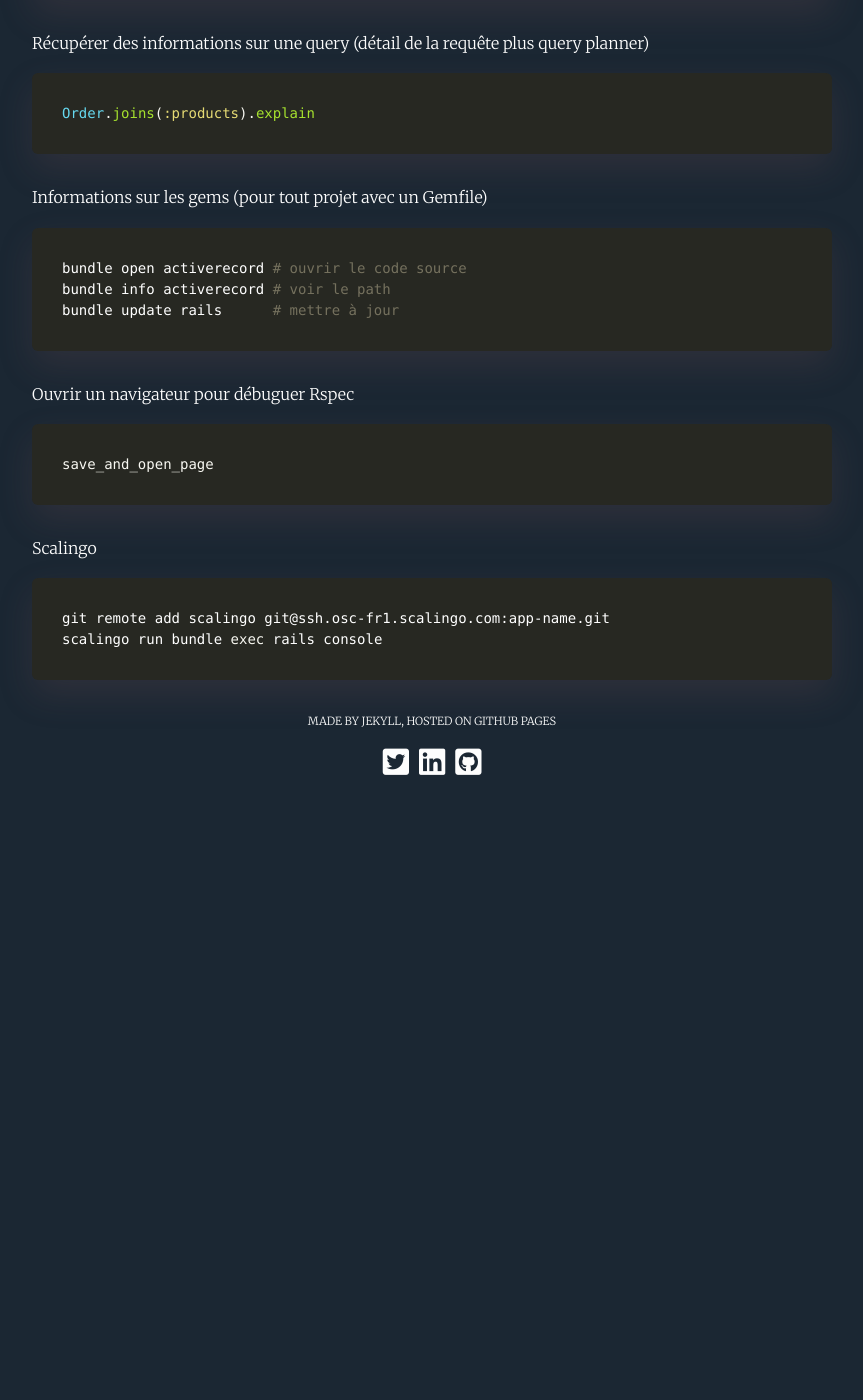
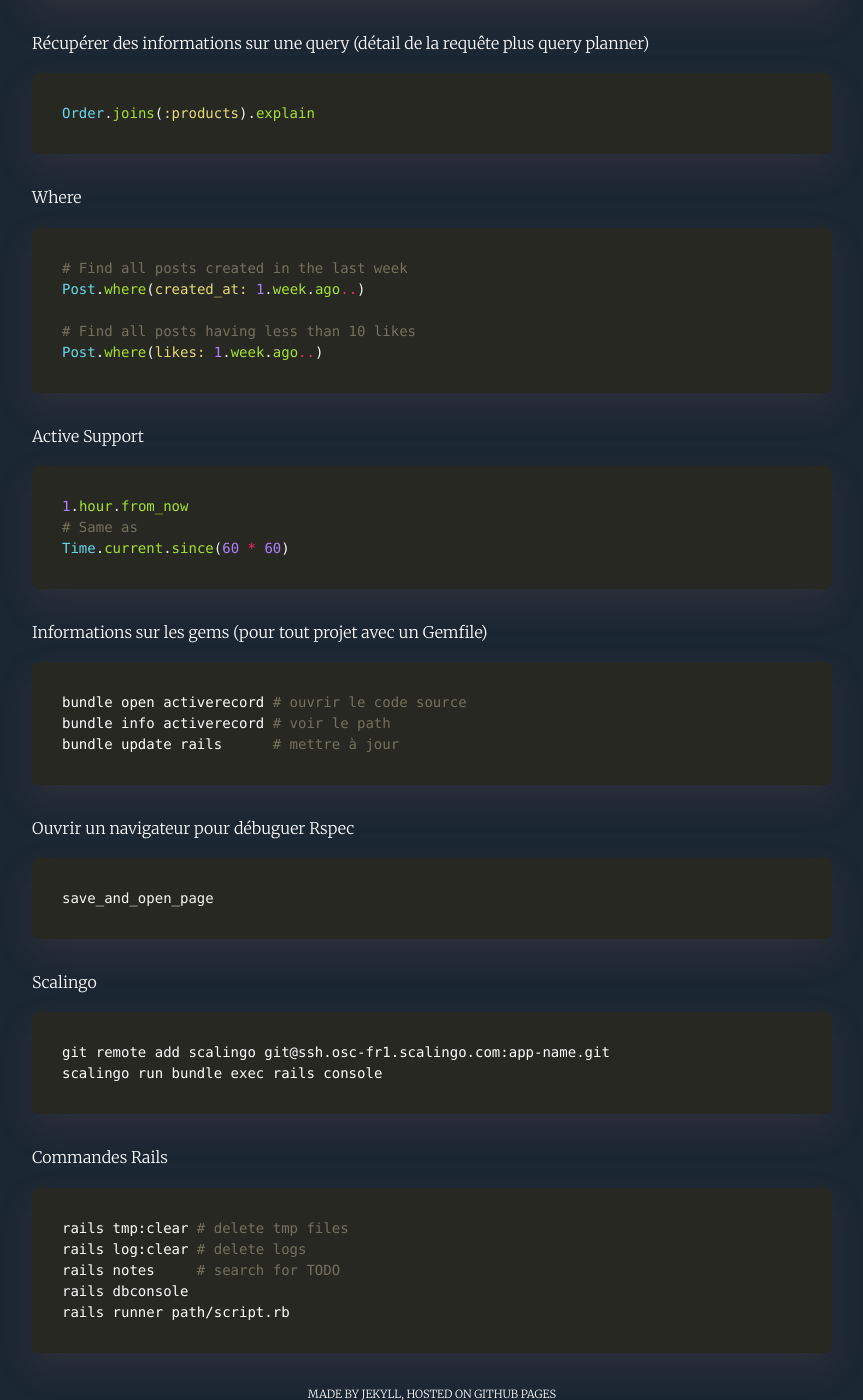
Before and after one commit to alexandrebk/alexandrebk.github.io, a Jekyll site: the page built from cheat_sheets/rails.md, in a window 1280 px wide and 1400 px high, scrolled down 1305 px. Shown: the whole window, without its empty margins (208-1071 px from the left). Built offline with Jekyll 4.4.1, drawn with Linux system fonts in a browser that asks for light colours; nearby versions of some CDN libraries; before the commit the page ends 2084 px from its top, so only the background shows below that.

Commit message:
Updates Rails and Ruby cheatshet

````diff
--- a/cheat_sheets/rails.md
+++ b/cheat_sheets/rails.md
@@ -56,6 +56,25 @@ Récupérer des informations sur une query (détail de la requête plus query pl
 Order.joins(:products).explain
 ```
 
+Where
+
+```ruby
+# Find all posts created in the last week
+Post.where(created_at: 1.week.ago..)
+
+# Find all posts having less than 10 likes
+Post.where(likes: 1.week.ago..)
+```
+
+Active Support
+
+```ruby
+1.hour.from_now
+# Same as
+Time.current.since(60 * 60)
+```
+
+
 Informations sur les gems (pour tout projet avec un Gemfile)
 
 ```bash
@@ -76,3 +95,13 @@ Scalingo
 git remote add scalingo git@ssh.osc-fr1.scalingo.com:app-name.git
 scalingo run bundle exec rails console
 ```
+
+Commandes Rails
+
+```bash
+rails tmp:clear # delete tmp files
+rails log:clear # delete logs
+rails notes     # search for TODO
+rails dbconsole
+rails runner path/script.rb
+```
````
Also changed, not shown: cheat_sheets/ruby.md (+4 -0 lines).
